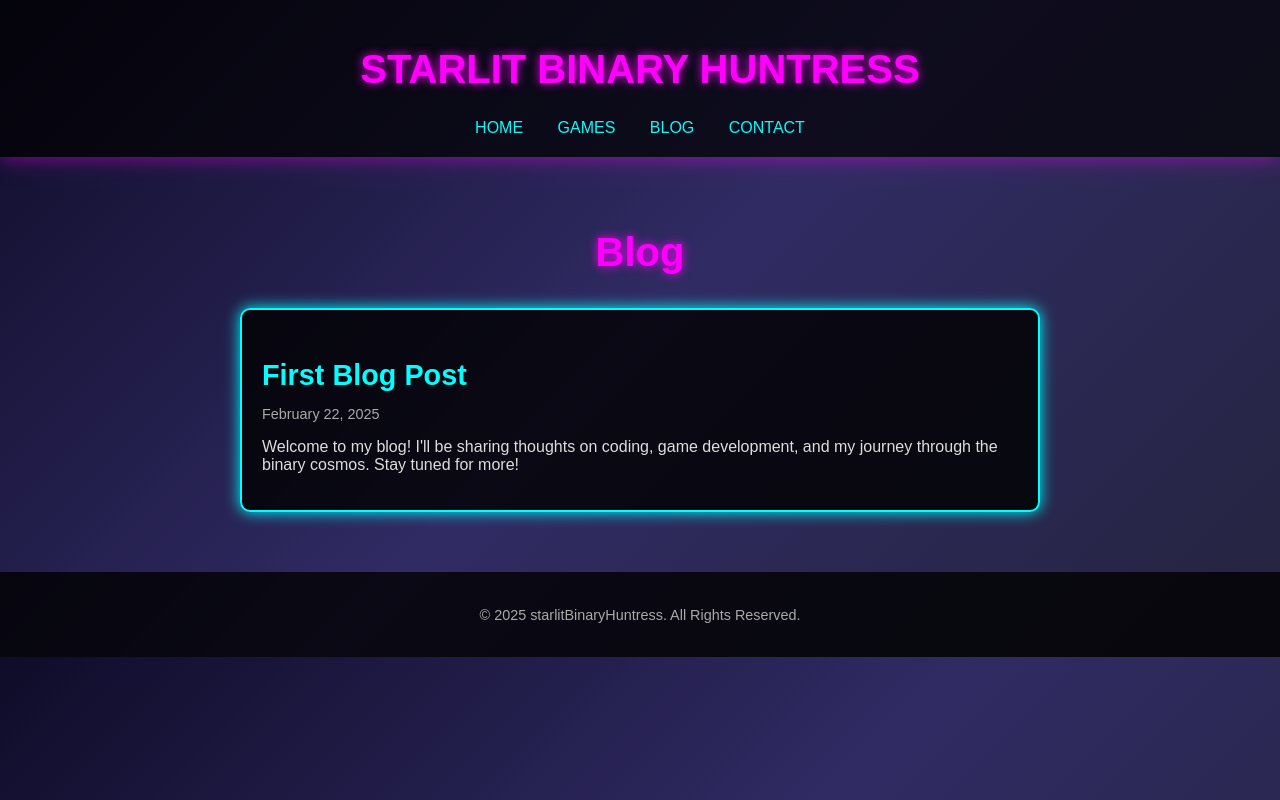
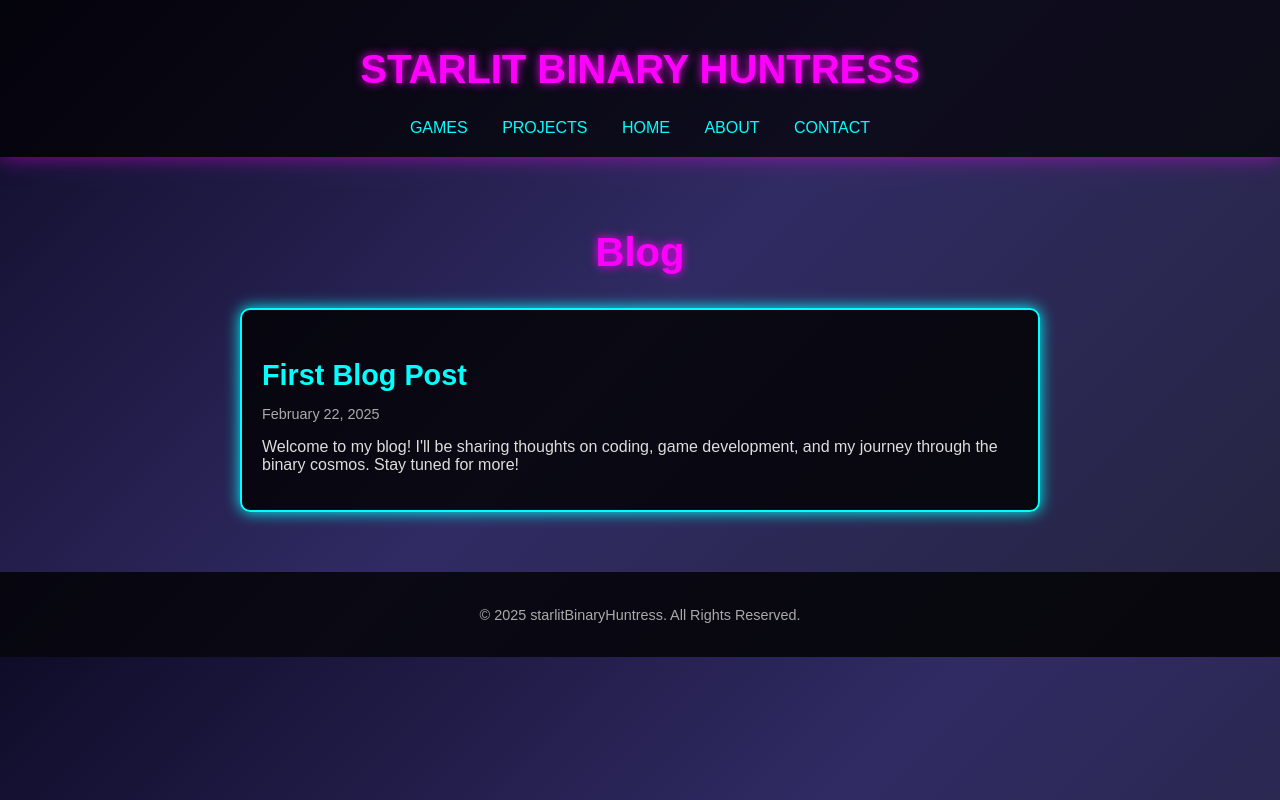
Before and after one commit to starlitBugHuntress/mySite, a plain HTML site: page blog.html in a window 1280 px wide. Drawn offline with Linux system fonts and the light colour scheme.

Commit message:
fixed nav in blog html

```diff
--- a/blog.html
+++ b/blog.html
@@ -10,9 +10,10 @@
     <header>
         <h1>Starlit Binary Huntress</h1>
         <nav>
+            <a href="games.html">Games</a>
+            <a href="projects.html">Projects</a>
             <a href="index.html">Home</a>
-            <a href="games.html">Games</a>
-            <a href="blog.html">Blog</a>
+            <a href="about.html">About</a>
             <a href="contact.html">Contact</a>
         </nav>
     </header>
```
